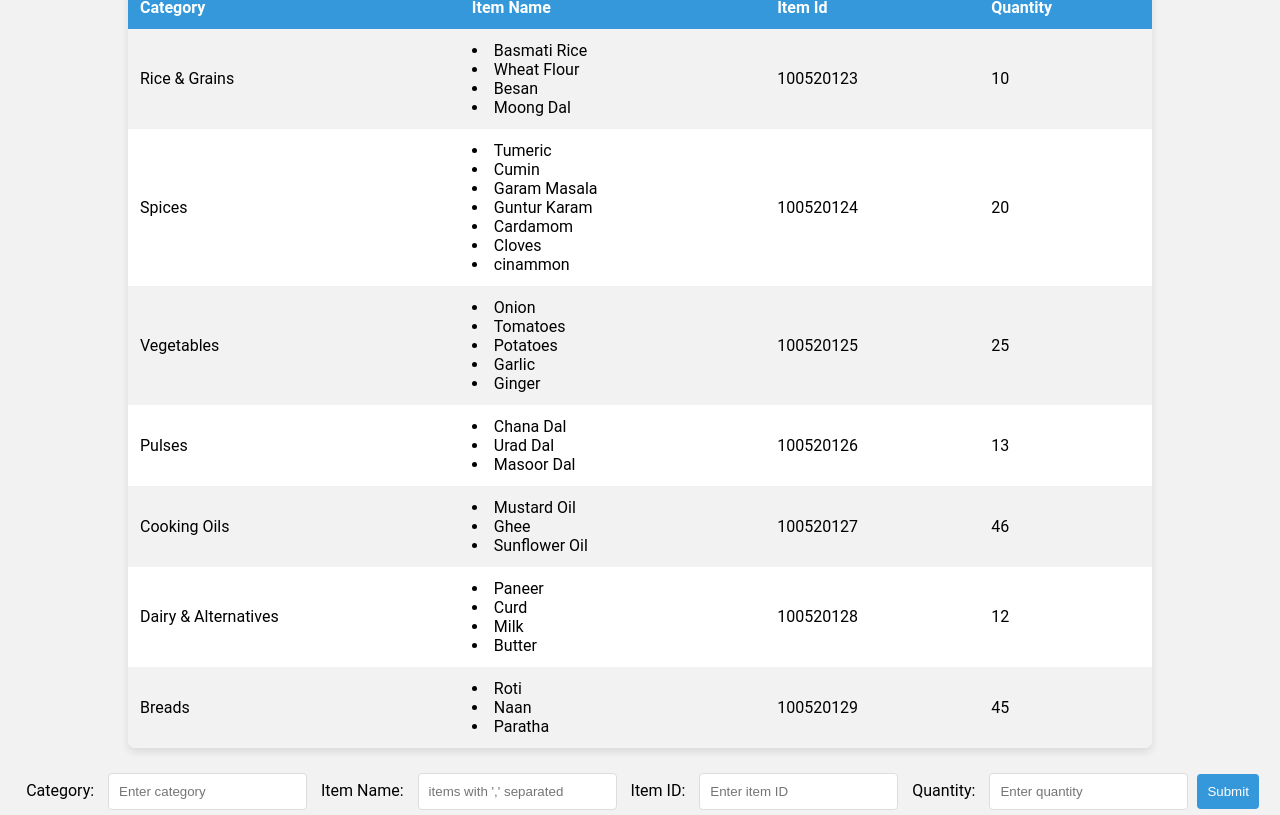
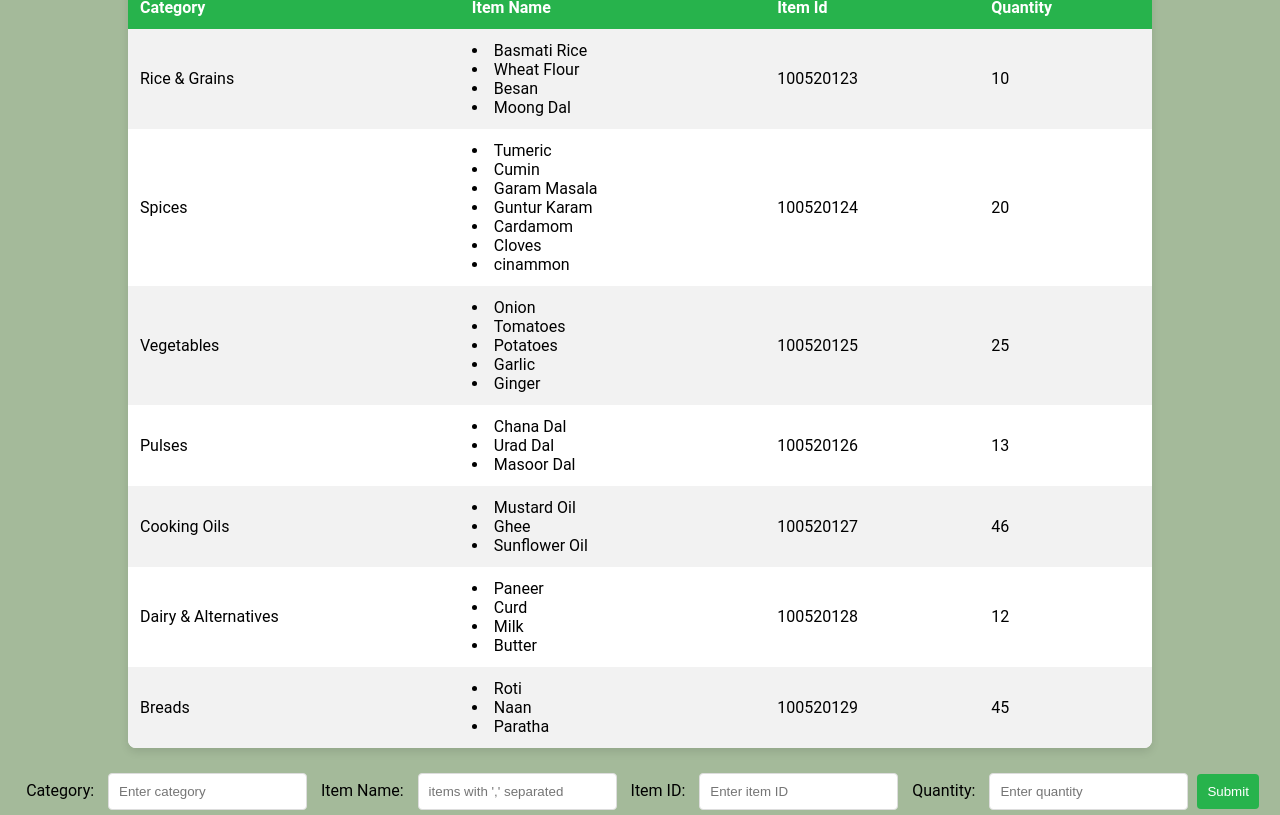
Before and after one commit to Noob-Master-22/Grocery-, a plain HTML site: page New projects/Grocery_1/index.html in a window 1280 px wide. Drawn offline with Linux system fonts and the light colour scheme.

Commit message:
Update style.css

```diff
--- a/New projects/Grocery_1/style.css
+++ b/New projects/Grocery_1/style.css
@@ -1,7 +1,8 @@
 body {
     font-family: 'Roboto', sans-serif;
-    background-color: #f2f2f2;
+    background-color: #a4ba9a ;
     margin: 0;
+
 }
 
 center {
@@ -28,7 +29,7 @@ th, td {
 }
 
 th {
-    background-color: #3498db;
+    background-color: #27b34c;
     color: #fff;
 }
 
@@ -56,7 +57,7 @@ input {
 
 button {
     padding: 10px;
-    background-color: #3498db;
+    background-color: #27b34c;
     color: #fff;
     border: none;
     border-radius: 4px;
```
